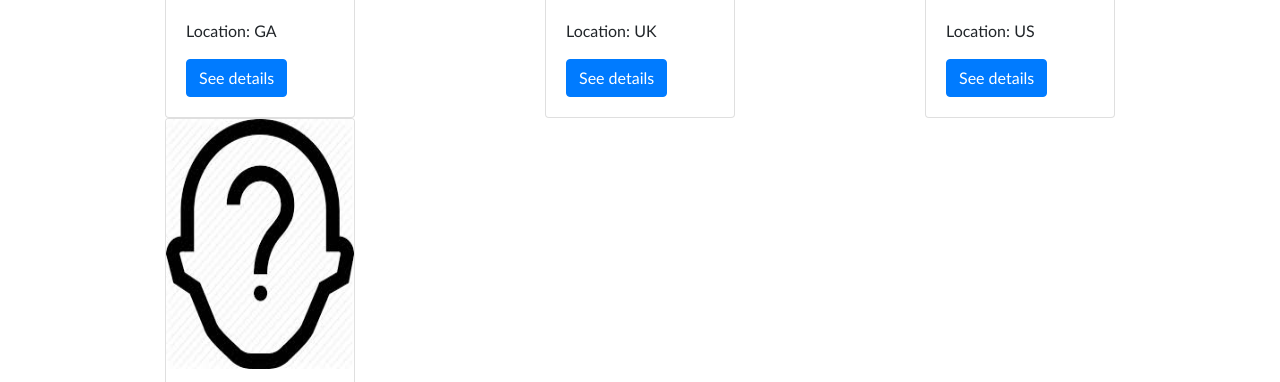
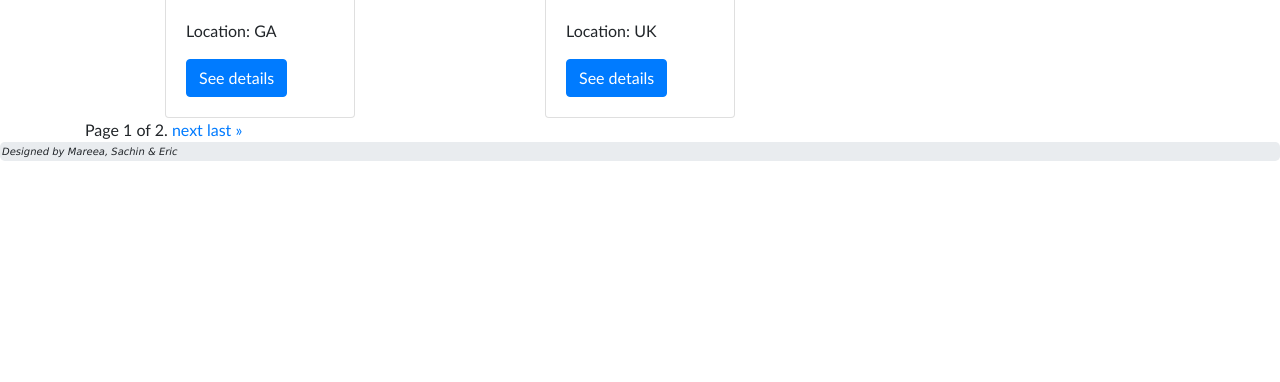
Before and after one commit to mareea-mehbin/cds, a Django app: page /criminals/ in a window 1280 px wide. Shown: the part 384-766 px from the top of the page. After the commit the page ends 545 px from the top, so only its background shows below. Run offline with Django 3.2, Linux system fonts and the light colour scheme; data comes from the database, SQL or seed files in the repository; both versions use the stored data as it was after the commit; some libraries are stand-ins or nearby versions.

Commit message:
paginate criminal_view

```diff
--- a/criminals/templates/criminals/criminal_view.html
+++ b/criminals/templates/criminals/criminal_view.html
@@ -20,8 +20,26 @@
     </div>
 
     {% endfor %}
+  </div>
 
-  </div>
+    <div class="pagination">
+      <span class="step-links">
+          {% if criminals.has_previous %}
+              <a href="?page=1">&laquo; first</a>
+              <a href="?page={{ criminals.previous_page_number }}">previous</a>
+          {% endif %}
+
+          <span class="current">
+              Page {{ criminals.number }} of {{ criminals.paginator.num_pages }}.
+          </span>
+
+          {% if criminals.has_next %}
+              <a href="?page={{ criminals.next_page_number }}">next</a>
+              <a href="?page={{ criminals.paginator.num_pages }}">last &raquo;</a>
+          {% endif %}
+      </span>
+    </div>
+
 </div>
 
 {% endblock %}
--- a/criminals/views.py
+++ b/criminals/views.py
@@ -1,6 +1,8 @@
 from django.shortcuts import render
+from django.http import HttpResponse
+from django.core.paginator import Paginator
+
 from .models import Criminal
-from django.http import HttpResponse
 
 # Create your views here.
 def search(request):
@@ -8,4 +10,8 @@ def search(request):
         criminals = Criminal.objects.filter(name=request.GET.get('search'))
     else:
         criminals = Criminal.objects.all()
-    return render(request, 'criminals/criminal_view.html', {'criminals': criminals})
+
+    paginator = Paginator(criminals, 2)
+    page_number = request.GET.get('page')
+    page_obj = paginator.get_page(page_number)
+    return render(request, 'criminals/criminal_view.html', {'criminals': page_obj})
```
Also changed, not shown: db.sqlite3, static/images/criminals/u2.jpg (added).
